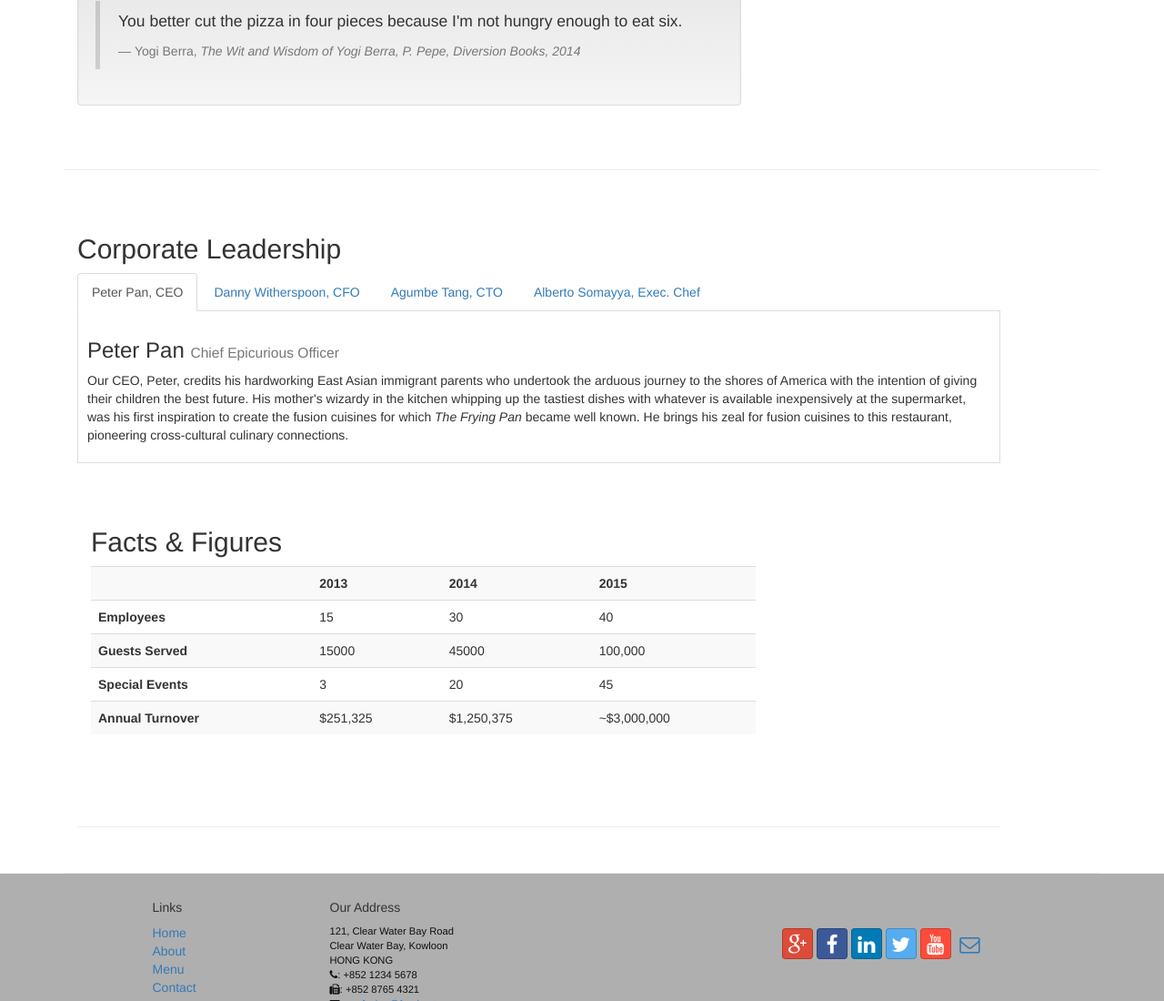
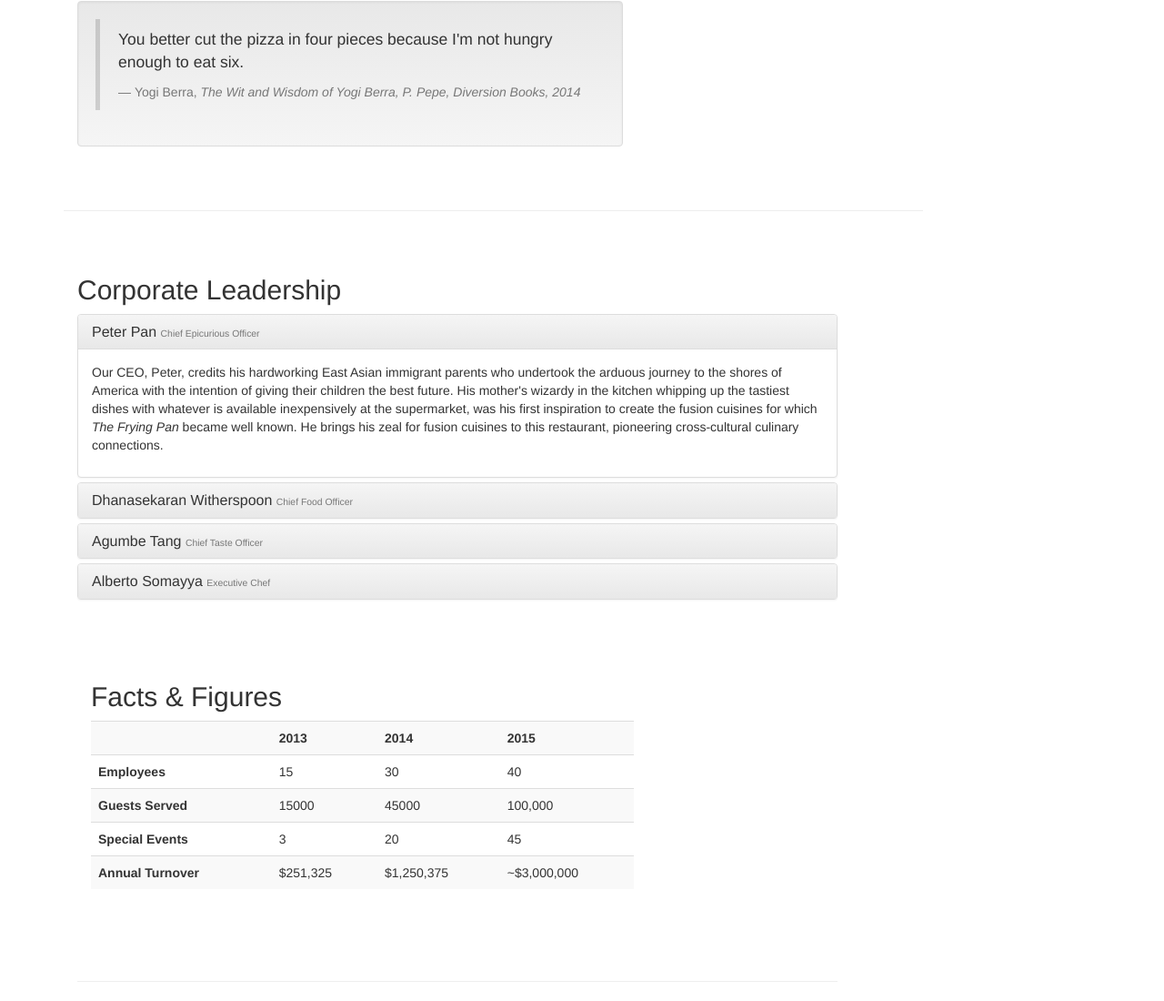
Before and after one commit to zeala/bootstr, a plain HTML site: page aboutus.html in a window 1280 px wide. Shown: the part 855-1955 px from the top of the page at 91% size. Drawn offline with nearby package versions, Linux system fonts and the light colour scheme.

Commit message:
before adding affix and scrollspy

```diff
--- a/aboutus.html
+++ b/aboutus.html
@@ -23,7 +23,7 @@
     <![endif]-->
 </head>
 
-<body>
+<body data-spy="scroll" data-target="#myScrollspy" data-offset="200">
     <nav class="navbar navbar-inverse navbar-fixed-top" role="navigation">
         <div class="container">
             <div class="navbar-header">
@@ -85,6 +85,8 @@
     </header>
 
     <div class="container">
+        <div class="row">
+            <div class="col-xs-12 col-sm-10">
                 <div>
                     <div>
                         <ol class="breadcrumb">
@@ -99,7 +101,7 @@
                 </div>
 
                 <div class="row row-content">
-            <div class="col-xs-12 col-sm6 col-lg-8">
+                    <div class="col-xs-12 col-sm-6 col-lg-8">
                         <h2>Our History</h2>
                         <p>Started in 2010, Ristorante con Fusion quickly established itself as a culinary icon par excellence in Hong Kong. With its unique brand of world fusion cuisine that can be found nowhere else, it enjoys patronage from the A-list clientele in Hong Kong.  Featuring four of the best three-star Michelin chefs in the world, you never know what will arrive on your plate the next time you visit us.</p>
                         <p>The restaurant traces its humble beginnings to <em>The Frying Pan</em>, a successful chain started by our CEO, Mr. Peter Pan, that featured for the first time the world's best cuisines in a pan.</p>
@@ -140,40 +142,91 @@
                 <div class="row row-content">
                     <div class="col-xs-12 col-sm-11">
                         <h2>Corporate Leadership</h2>
-                <ul class="nav nav-tabs" role="tablist">
-                    <li role="presentation" class="active">
-                        <a href="#peter" aria-controls="peter"
-                           role="tab" data-toggle="tab">Peter Pan, CEO</a></li>
-                    <li role="presentation"><a href="#danny"
-                                               aria-controls="danny" role="tab"
-                                               data-toggle="tab">Danny Witherspoon, CFO</a></li>
-                    <li role="presentation"><a href="#agumbe"
-                                               aria-controls="agumbe" role="tab"
-                                               data-toggle="tab">Agumbe Tang, CTO</a></li>
-                    <li role="presentation"><a href="#alberto"
-                                               aria-controls="alberto" role="tab"
-                                               data-toggle="tab">Alberto Somayya, Exec. Chef</a></li>
-                </ul>
-                <div class="tab-content">
-                    <div role="tabpanel" class="tab-pane fade in active" id="peter">
-                        <h3>Peter Pan <small>Chief Epicurious Officer</small></h3>
+                        <div
+                                id="accordion"
+                                class="panel-group"
+                                role="tablist"
+                                aria-multiselectable="true"
+                                >
+                            <div class="panel panel-default">
+                                <div class="panel-heading" role="tab" id="headingPeter">
+                                    <h3 class="panel-title">
+                                        <a role="button" data-toggle="collapse"
+                                           data-parent="#accordion" href="#peter"
+                                           aria-expanded="true" aria-controls="peter">
+                                            Peter Pan <small>Chief Epicurious Officer</small>
+                                        </a>
+                                    </h3>
+                                </div>
+                                <div role="tabpanel" class="panel-collapse collapse in"
+                                     id="peter" aria-labelledby="headingPeter">
+                                    <div class="panel-body">
                                         <p>Our CEO, Peter, credits his hardworking East Asian immigrant parents who undertook the arduous journey to the shores of America with the intention of giving their children the best future. His mother's wizardy in the kitchen whipping up the tastiest dishes with whatever is available inexpensively at the supermarket, was his first inspiration to create the fusion cuisines for which <em>The Frying Pan</em> became well known. He brings his zeal for fusion cuisines to this restaurant, pioneering cross-cultural culinary connections.</p>
                                     </div>
+                                </div>
+                            </div>
 
-                    <div role="tabpanel" class="tab-pane fade" id="danny">
-                        <h3>Dhanasekaran Witherspoon <small>Chief Food Officer</small></h3>
-
+                            <div class="panel panel-default">
+                                <div class="panel-heading" role="tab" id="headingDanny">
+                                    <h3 class="panel-title">
+                                        <a class="collapsed"
+                                           role="button" data-toggle="collapse"
+                                           data-parent="#accordion" href="#danny"
+                                           aria-expanded="false" aria-controls="danny">
+                                            Dhanasekaran Witherspoon <small>Chief Food Officer</small>
+                                        </a>
+                                    </h3>
+                                </div>
+                                <div role="tabpanel"
+                                     class="panel-collapse collapse"
+                                     id="danny" aria-labelledby="headingDanny">
+                                    <div class="panel-body">
                                         <p>Our CFO, Danny, as he is affectionately referred to by his colleagues, comes from a long established family tradition in farming and produce. His experiences growing up on a farm in the Australian outback gave him great appreciation for varieties of food sources. As he puts it in his own words, <em>Everything that runs, wins, and everything that stays, pays!</em></p>
                                     </div>
+                                </div>
+                            </div>
 
-                    <div role="tabpanel" class="tab-pane fade" id="agumbe">
-                        <h3>Agumbe Tang <small>Chief Taste Officer</small></h3>
+                            <div class="panel panel-default">
+                                <div class="panel-heading" role="tab" id="headingAgumbe">
+                                    <h3 class="panel-title">
+                                        <a class="collapsed" role="button"
+                                           data-toggle="collapse" data-parent="#accordion"
+                                           href="#agumbe"
+                                           aria-expanded="false" aria-controls="agumbe"
+                                                >
+
+                                            Agumbe Tang <small>Chief Taste Officer</small>
+                                        </a>
+                                    </h3>
+                                </div>
+                                <div role="tabpanel" class="panel-collapse collapse"
+                                     id="agumbe"
+                                     aria-labelledby="headingAgumbe">
+                                    <div class="panel-body">
                                         <p>Blessed with the most discerning gustatory sense, Agumbe, our CFO, personally ensures that every dish that we serve meets his exacting tastes. Our chefs dread the tongue lashing that ensues if their dish does not meet his exacting standards. He lives by his motto, <em>You click only if you survive my lick.</em></p>
                                     </div>
+                                </div>
+                            </div>
 
-                    <div role="tabpanel" class="tab-pane fade" id="alberto">
-                        <h3>Alberto Somayya <small>Executive Chef</small></h3>
+                            <div class="panel panel-default">
+                                <div class="panel-heading" role="tab" id="headingAlberto">
+                                    <h3 class="panel-title">
+                                        <a class="collapsed" role="button"
+                                           data-toggle="collapse"
+                                           data-parent="#accordion"
+                                           href="#alberto"
+                                           aria-expanded="false" aria-controls="alberto">
+                                            Alberto Somayya <small>Executive Chef</small>
+                                        </a>
+                                    </h3>
+                                </div>
+                                <div class="panel-collapse collapse" role="tabpanel"
+                                     id="alberto"
+                                     aria-labelledby="headingAlberto">
+                                    <div class="panel-body">
                                         <p>Award winning three-star Michelin chef with wide International experience having worked closely with whos-who in the culinary world, he specializes in creating mouthwatering Indo-Italian fusion experiences. He says, <em>Put together the cuisines from the two craziest cultures, and you get a winning hit! Amma Mia!</em></p>
+                                    </div>
+                                </div>
                             </div>
                         </div>
 
@@ -224,7 +277,8 @@
                         <p style="padding:20px;"></p>
                     </div>
                 </div>
-
+            </div>
+        </div>
     </div>
 
     <footer class="row-footer">
```
Lines whose indentation alone changed are shown as unchanged.
